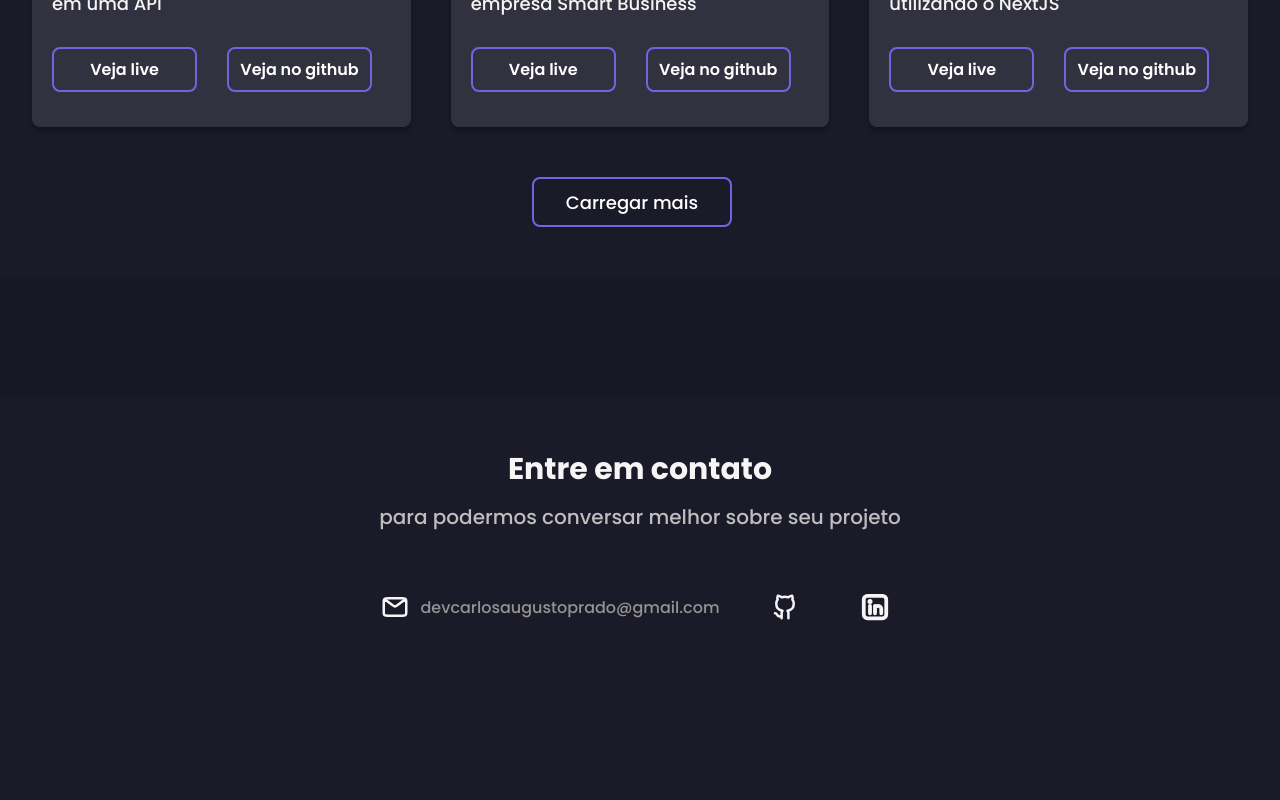
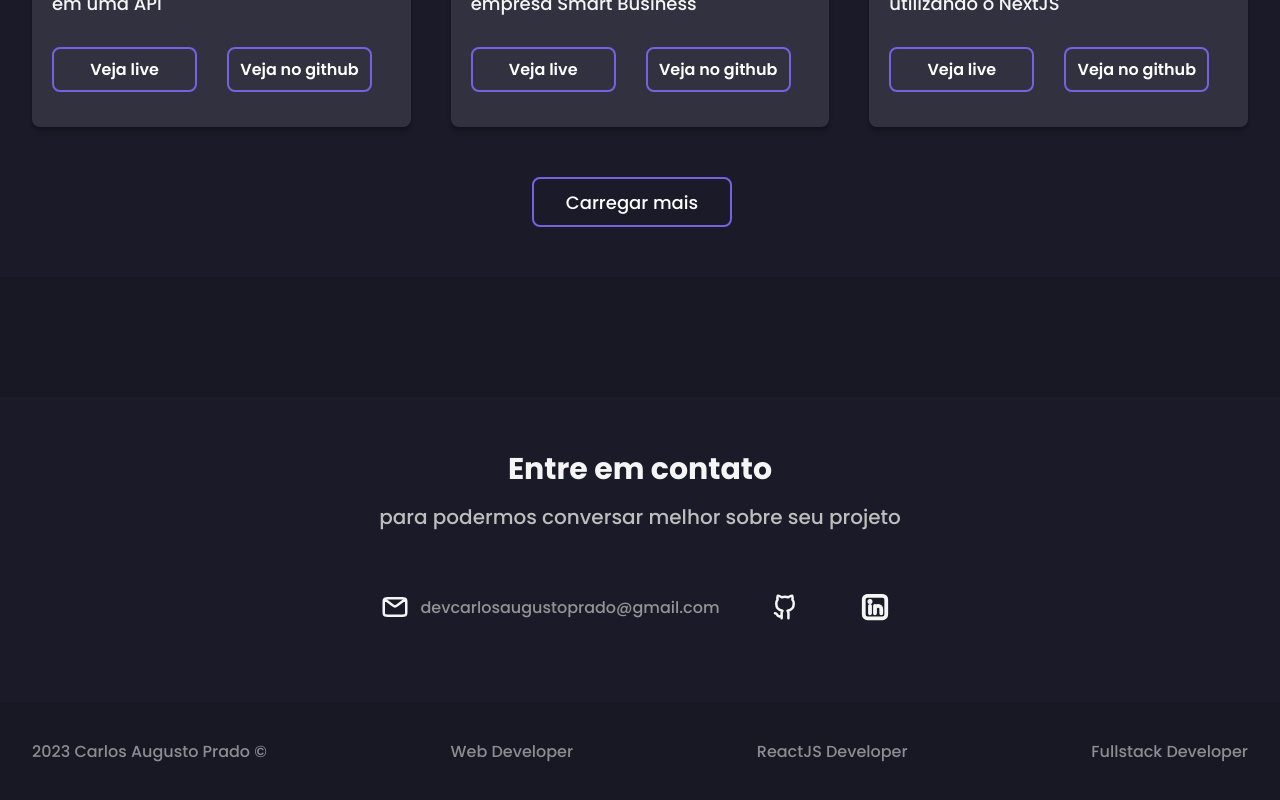
Before and after one commit to CarlosAugustoPrado/personal-portfolio, a React (Vite) app: page / in a window 1280 px wide. Shown: the part 2908-3708 px from the top of the page. Before the commit the page ends 3530 px from the top, so only its background shows below. Built offline with nearby package versions, Linux system fonts and the light colour scheme.

Commit message:
criação do footer

```diff
--- a/src/App.jsx
+++ b/src/App.jsx
@@ -1,6 +1,7 @@
 import "./App.scss";
 import About from "./components/About/About";
 import Contact from "./components/Contact/Contact";
+import Footer from "./components/Footer/Footer";
 import Header from "./components/Header/Header";
 import Hero from "./components/Hero/Hero";
 import ProjectsArea from "./components/Projects/Projects";
@@ -13,6 +14,7 @@ function App() {
       <About />
       <ProjectsArea />
       <Contact />
+      <Footer />
     </div>
   );
 }
--- /dev/null
+++ b/src/components/Footer/Footer.jsx
@@ -0,0 +1,22 @@
+import React from "react";
+
+import "./Footer.scss";
+
+const Footer = () => {
+  return (
+    <>
+      <footer>
+        <div className="container">
+          <div className="info">
+            <p>2023 Carlos Augusto Prado ©</p>
+            <p>Web Developer</p>
+            <p>ReactJS Developer</p>
+            <p>Fullstack Developer</p>
+          </div>
+        </div>
+      </footer>
+    </>
+  );
+};
+
+export default Footer;
--- /dev/null
+++ b/src/components/Footer/Footer.scss
@@ -0,0 +1,18 @@
+footer {
+  margin-top: 8rem;
+  background-color: #181824;
+
+  .container {
+    .info {
+      display: flex;
+      align-items: center;
+      justify-content: space-between;
+      height: 10rem;
+      p {
+        font-size: 1.6rem;
+        line-height: 2.4rem;
+        color: rgba(255, 255, 255, 0.5);
+      }
+    }
+  }
+}
```
